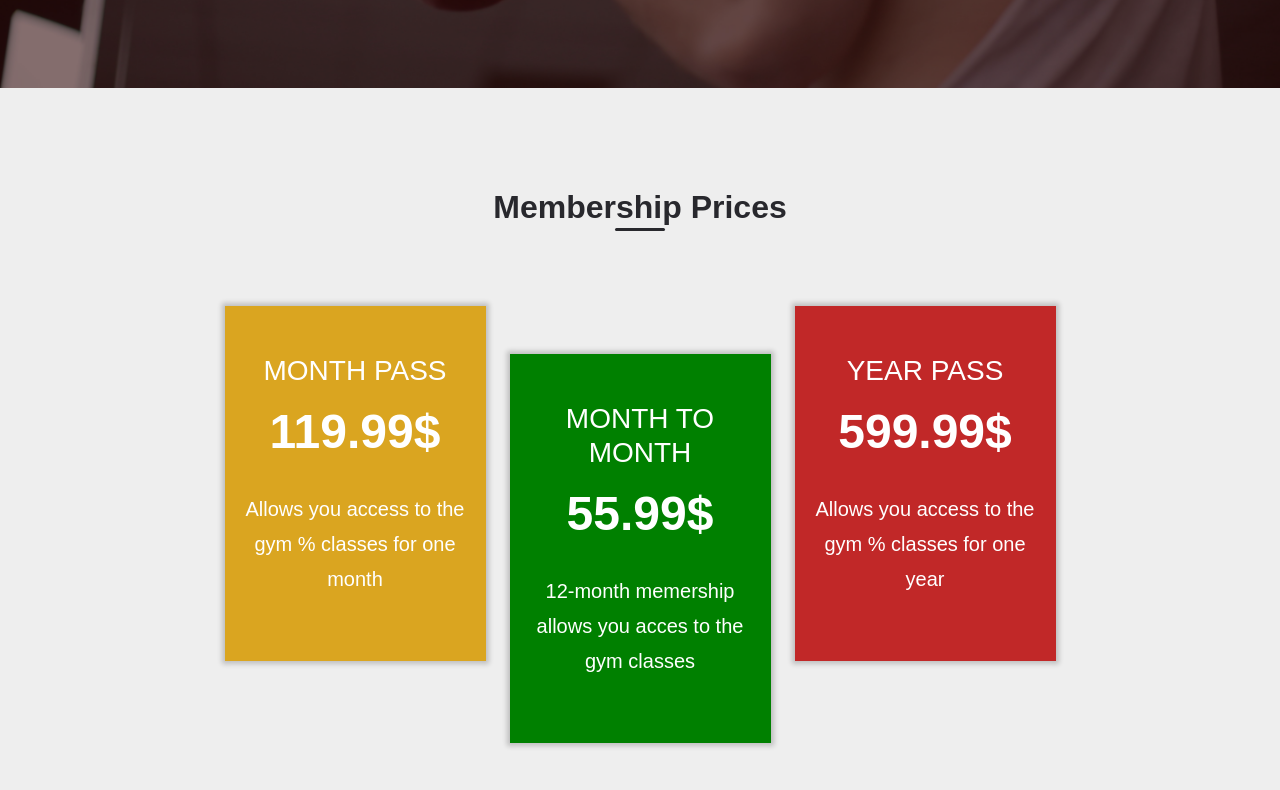
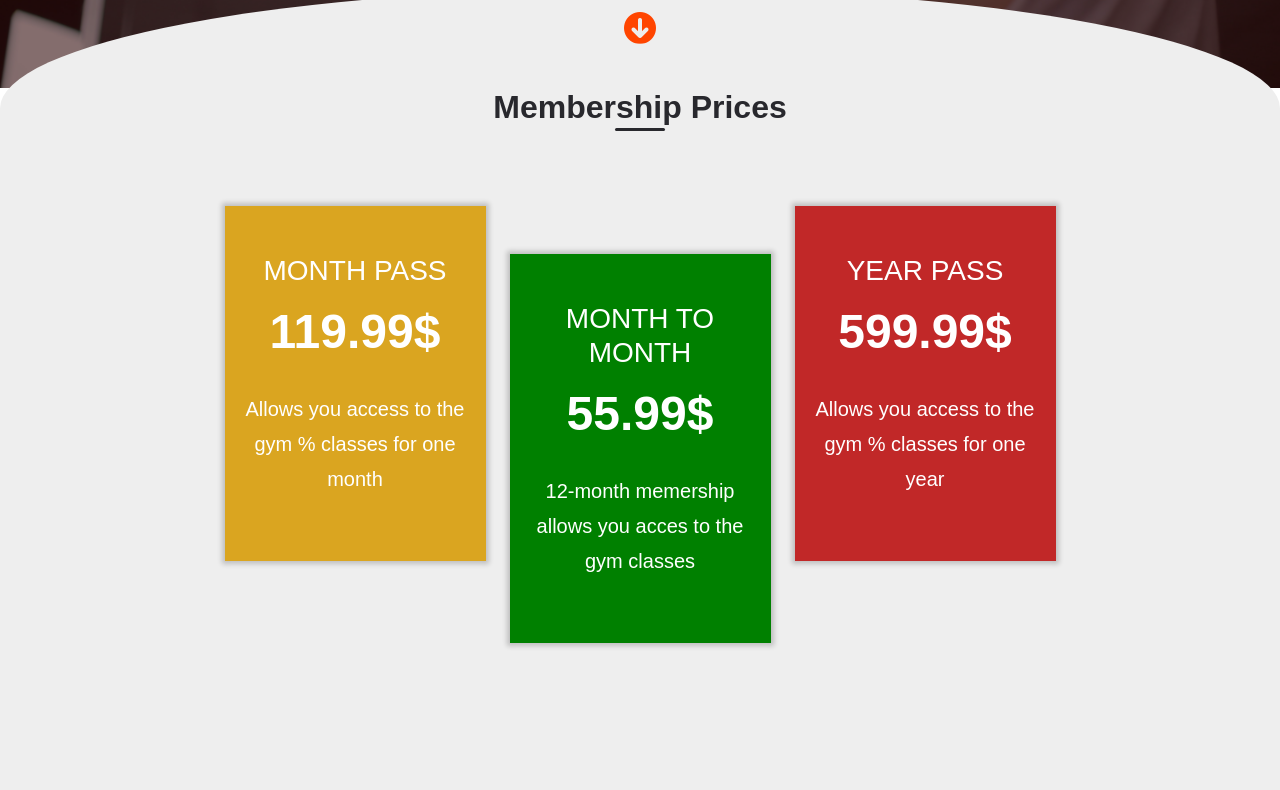
Before and after one commit to mohammed-alvaki/fitness, a plain HTML site: page index.html in a window 1280 px wide. Shown: the part 712-1502 px from the top of the page. Drawn offline with nearby package versions, Linux system fonts and the light colour scheme.

Commit message:
adding arrow (#2)

```diff
--- a/index.html
+++ b/index.html
@@ -22,10 +22,6 @@
             --dark-color: rgb(40, 40, 45);
         }
 
-        * {
-            /* border: 1px red solid; */
-        }
-
         header {
             width: 100%;
             padding: 10px 0;
@@ -37,7 +33,7 @@
         }
 
         .myheader .btn-contact {
-            padding: 10px 20px;
+            padding: 0.6rem 1.2rem;
             background-color: var(--pri-color);
             color: white;
             transition: all 0.3s linear;
@@ -48,7 +44,7 @@
         }
 
         .logo {
-            width: 100px;
+            width: 5rem;
         }
 
         .hero-section {
@@ -71,7 +67,7 @@
         }
 
         .hero-section h1 {
-            font-size: 3rem;
+            font-size: 2.5rem;
             text-transform: uppercase;
         }
 
@@ -82,7 +78,6 @@
         .hero-section p {
             line-height: 35px;
             opacity: 0.8;
-            margin-top: 1.5rem;
         }
 
         .hero-section a.btn-learnmore {
@@ -99,12 +94,24 @@
             background-color: var(--sec-color);
         }
 
+        @media (min-width:577px) {
+            .logo {
+                width: 6.2rem;
+            }
+
+            .hero-section h1 {
+                font-size: 3rem;
+            }
+        }
+
         /* *********************** */
         .offers-section {
             padding: 100px 0;
             background-color: #EEE;
             position: relative;
             z-index: 2;
+            margin-top: -60px;
+            border-radius: 50% 50% 50% 50% / 15% 15% 0% 0%;
         }
 
         .offers-section .mycard-content {
@@ -154,7 +161,6 @@
         .offers-section h3 {
             color: white;
         }
-
 
         .offers-section span {
             font-size: 3rem;
@@ -263,6 +269,16 @@
             .contact-section .text-container .inner-layer {
                 padding: 0 10%;
             }
+
+            .offers-section {
+                margin-top: -80px;
+            }
+        }
+
+        @media (min-width:1200px) {
+            .offers-section {
+                margin-top: -100px;
+            }
         }
 
         /* ******************** */
@@ -363,6 +379,35 @@
             position: fixed;
             bottom: 0;
         }
+
+        .offers-section .arrow {
+            position: absolute;
+            top: 20px;
+            left: 50%;
+            transform: translateX(-50%);
+        }
+
+        .arrow i {
+            color: var(--pri-color);
+            animation: up-down 0.5s linear infinite alternate;
+            animation-play-state: running;
+        }
+
+        @media(min-width:768px) {
+            .offers-section .arrow {
+                top: 30px;
+            }
+        }
+
+        @keyframes up-down {
+            0% {
+                transform: translateY(-3px);
+            }
+
+            100% {
+                transform: translateY(3px);
+            }
+        }
     </style>
 </head>
 
@@ -374,7 +419,7 @@
                 <div class="col">
                     <div class="myheader d-flex justify-content-between align-items-center">
                         <div>
-                            <img class="logo" src="imgs/logo.png" alt="">
+                            <img class="logo" src="imgs/logo.png" alt="gym logo">
                         </div>
                         <div>
                             <a class="btn-contact btn" href="#contact">Contact</a>
@@ -406,9 +451,9 @@
             </div>
         </section>
 
-
         <section id="learnmore" class="offers-section">
             <div class="inner-layer">
+                <a id="arrow" href="#learnmore" class="arrow"><i class="fa-solid fa-circle-arrow-down fa-2xl"></i></a>
                 <h2>Membership Prices</h2>
                 <div class="container">
                     <div class="row justify-content-center">
@@ -452,7 +497,7 @@
                         <div class="form-container">
                             <form action="" class="d-flex flex-column align-items-center justify-content-center">
                                 <h2 class="text-center
-                                mb-5">Contact us now</h2>
+                            mb-5">Contact us now</h2>
                                 <input type="text" placeholder="Full Name" required>
                                 <input type="number" placeholder="Age" required>
                                 <input type="email" placeholder="Email" required>
@@ -465,12 +510,15 @@
                         <div class="text-container">
                             <div class="inner-layer d-flex flex-column justify-content-center">
                                 <h2 class="mb-4">What You Will Learn?</h2>
-                                <p><i class="fa-solid fa-check-double fa-xl me-1"></i>Proper Exercise Form and Technique
+                                <p><i class="fa-solid fa-check-double fa-xl me-1"></i>Proper Exercise Form and
+                                    Technique
                                 </p>
                                 <p><i class="fa-solid fa-check-double fa-xl me-1"></i>Strength and Conditioning</p>
                                 <p><i class="fa-solid fa-check-double fa-xl me-1"></i>Nutrition and Dieting</p>
-                                <p><i class="fa-solid fa-check-double fa-xl me-1"></i>Mental Discipline and Focus</p>
-                                <p><i class="fa-solid fa-check-double fa-xl me-1"></i>Goal Setting and Progress Tracking
+                                <p><i class="fa-solid fa-check-double fa-xl me-1"></i>Mental Discipline and Focus
+                                </p>
+                                <p><i class="fa-solid fa-check-double fa-xl me-1"></i>Goal Setting and Progress
+                                    Tracking
                                 </p>
                             </div>
                         </div>
@@ -479,7 +527,7 @@
             </div>
         </section>
 
-        <section class="subscribe-section bg-light">
+        <section class="subscribe-section bg-light down">
             <div class="container">
                 <div class="row text-center">
                     <div class="col">
@@ -538,6 +586,22 @@
         <div class="rights w-100 text-white py-3 fs-5 text-center">&copy; All Rights Reserved</div>
     </footer>
 
+
+    <script>
+        const arrow = document.getElementById("arrow");
+        arrow.addEventListener("click", function (event) {
+            arrow.style.display = "none";
+        });
+
+        window.addEventListener("scroll", function () {
+            if (window.scrollY >= 200) {
+                arrow.style.display = "none";
+            } else {
+                arrow.style.display = "inline-block";
+            }
+        })
+    </script>
+
     <script src="https://cdn.jsdelivr.net/npm/bootstrap@5.3.3/dist/js/bootstrap.bundle.min.js"
         integrity="sha384-YvpcrYf0tY3lHB60NNkmXc5s9fDVZLESaAA55NDzOxhy9GkcIdslK1eN7N6jIeHz"
         crossorigin="anonymous"></script>
```
Also changed, not shown: 1 other file.
